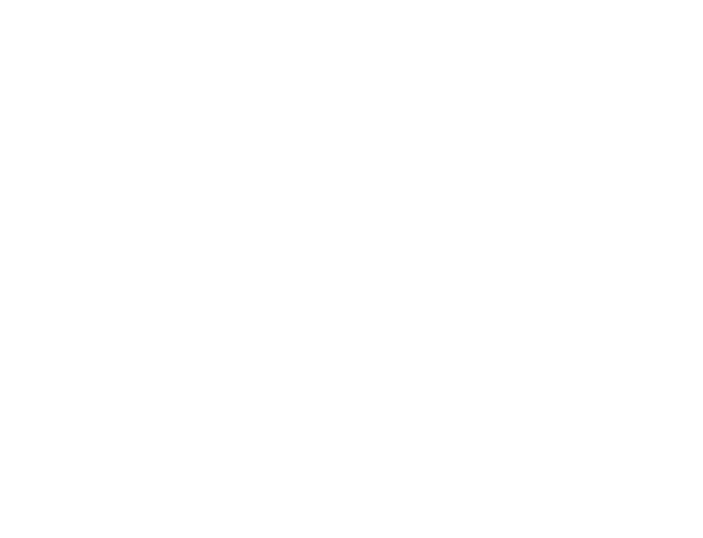
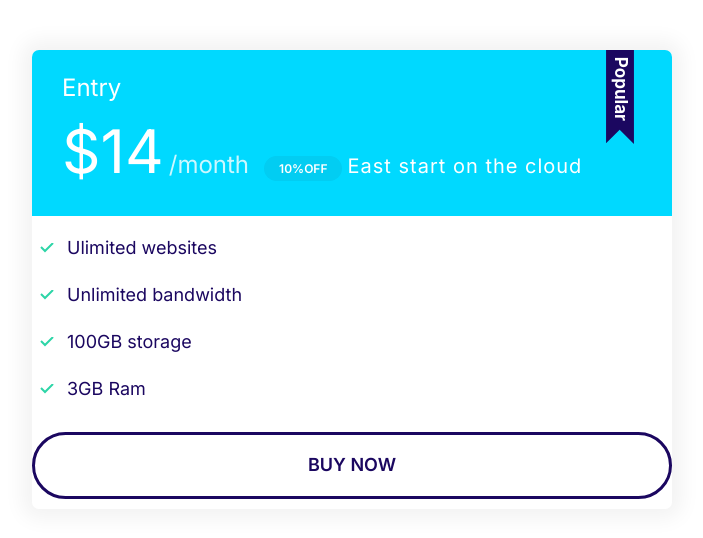
Before and after one commit to BANQUETOX/HTML--CSS-Proyect, a plain HTML site: page Index.html in a window 1280 px wide. Shown: the whole page, without its empty margins (18-721 px from the left). Drawn offline with Linux system fonts and the light colour scheme.

Commit message:
Add the popular badge

```diff
--- a/Index.html
+++ b/Index.html
@@ -15,5 +15,28 @@
 
     <title>Document</title>
   </head>
-  <body></body>
+  <body>
+    <div class="plan plan--popular">
+      <div class="card card--secundary" style="width: 50%; margin: 5rem">
+        <header class="card__header">
+          <h3 class="plan__name">Entry</h3>
+          <span class="plan__price">$14</span>
+          <span class="plan__billing-cycle">/month</span>
+          <span class="badge badge--secundary badge--small">10%OFF</span>
+          <span class="plan__description">East start on the cloud</span>
+        </header>
+        <div class="card__body">
+          <ul class="list list--tick">
+            <li class="list__item">Ulimited websites</li>
+            <li class="list__item">Unlimited bandwidth</li>
+            <li class="list__item">100GB storage</li>
+            <li class="list__item">3GB Ram</li>
+          </ul>
+          <button class="button button--block button--empty button--primary">
+            Buy Now
+          </button>
+        </div>
+      </div>
+    </div>
+  </body>
 </html>
--- a/Styles/Index.css
+++ b/Styles/Index.css
@@ -98,7 +98,8 @@ a{
     color: #fff;
 }
 .badge--small{
-    font-size: 1.6rem ;
+    font-size: 1.6rem;
+    padding: 0.5rem 1.5rem;
 
 }
 
@@ -125,7 +126,7 @@ a{
 }
 
 .list--tick{
-    list-style: url(../Images/tick.svg);
+    list-style: url(/Images/tick.svg);
     padding-left: 3rem;
 }
 
@@ -256,3 +257,83 @@ a{
   .input-group .button{
     margin: 4px;
   }
+
+  /* Card */
+  .card{
+    border-radius: 7px;
+    box-shadow: 0 0 20px 10px #f3f3f3;
+    overflow: hidden;
+  }
+
+  .card__header{
+    padding: 2rem 3rem;
+  }
+
+  .card--primary .card__header{
+    background:var(--color-primary) ;
+    color: #fff;
+  }
+
+  .card--secundary .card__header{
+    background:var(--color-secondary) ;
+    color: #fff;
+  }
+  .card--secundary .badge--secundary{
+    background-color: #02cdf2;
+
+  }
+
+  /* plans */
+  .plan__name{
+    color:#fff;
+    margin: 0;
+    font-weight: 500;
+    font-size: 2.4rem ;
+  }
+  .plan__price{
+    font-size: 6rem;
+  }
+  .plan__billing-cycle{
+    font-size: 2.4rem;
+    font-weight: 300;
+    opacity: 0.8;
+    margin-right: 1rem;
+  }
+
+  .plan__description{
+    font-size: 2rem;
+    font-weight: 300;
+    letter-spacing: 1px;
+  }
+
+  .plan .list__item{
+    margin-bottom: 2rem;
+  }
+  .plan--popular .card__header{
+    position: relative;
+  }
+  .plan--popular .card__header::before{
+    content: url(/Images/popular.svg);
+    width: 40px;
+    display: inline-block;
+    position: absolute;
+    top: -6px;
+    right:5%;
+
+  }
+
+  @media screen and (min-width:1024){
+    .plan__name{
+        font-size: 1.4rem;
+    }
+    .plan__price{
+        font-size: 5rem;
+    }
+    .plan__billing-cycle{
+        font-size: 1.6rem;
+    }
+    .plan__description{
+        font-size: 1.7rem;
+        display: block;
+    }
+  }
```
Also changed, not shown: Components/lists.html (+3 -3 lines), Images/popular.svg (added).
